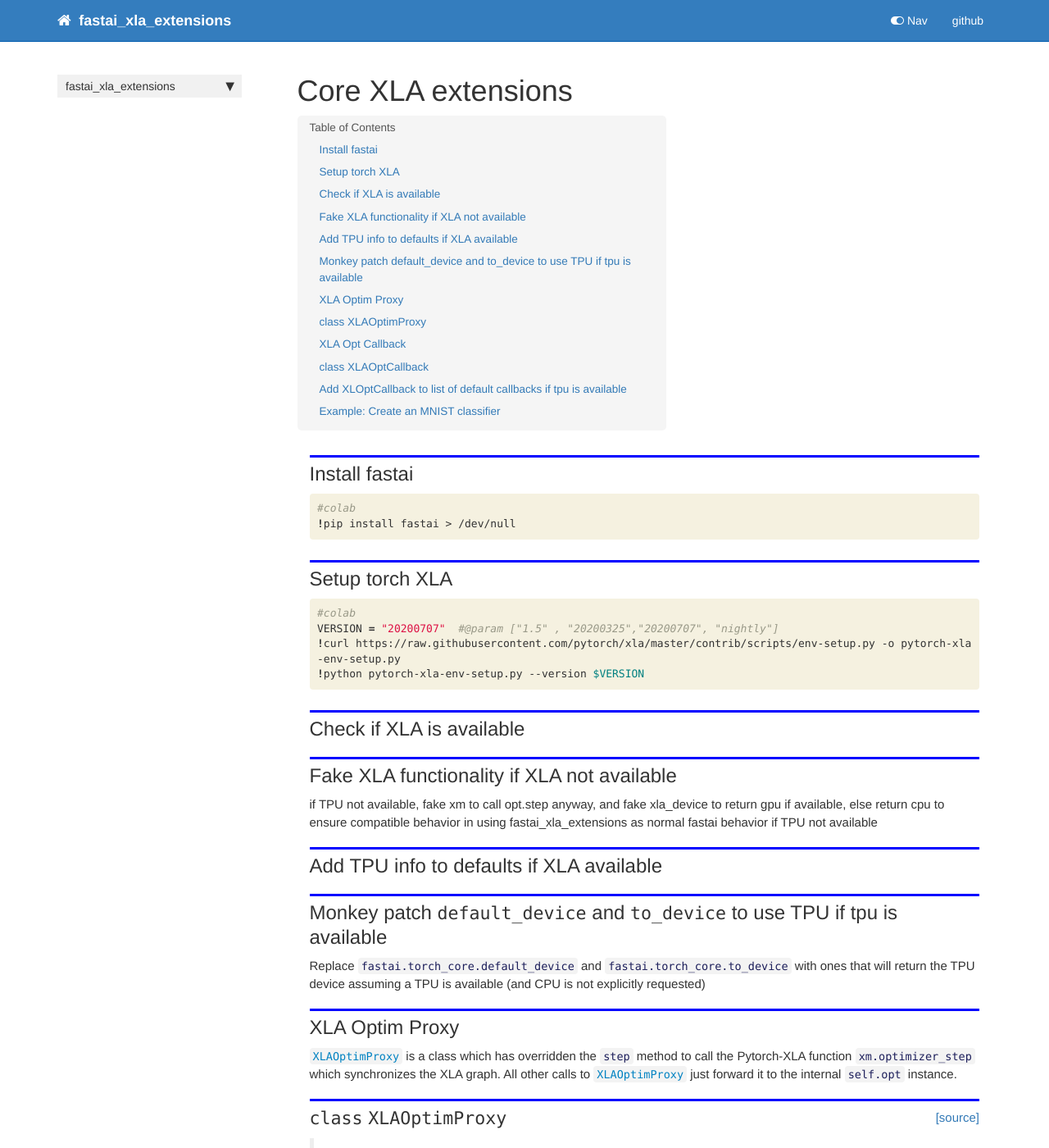
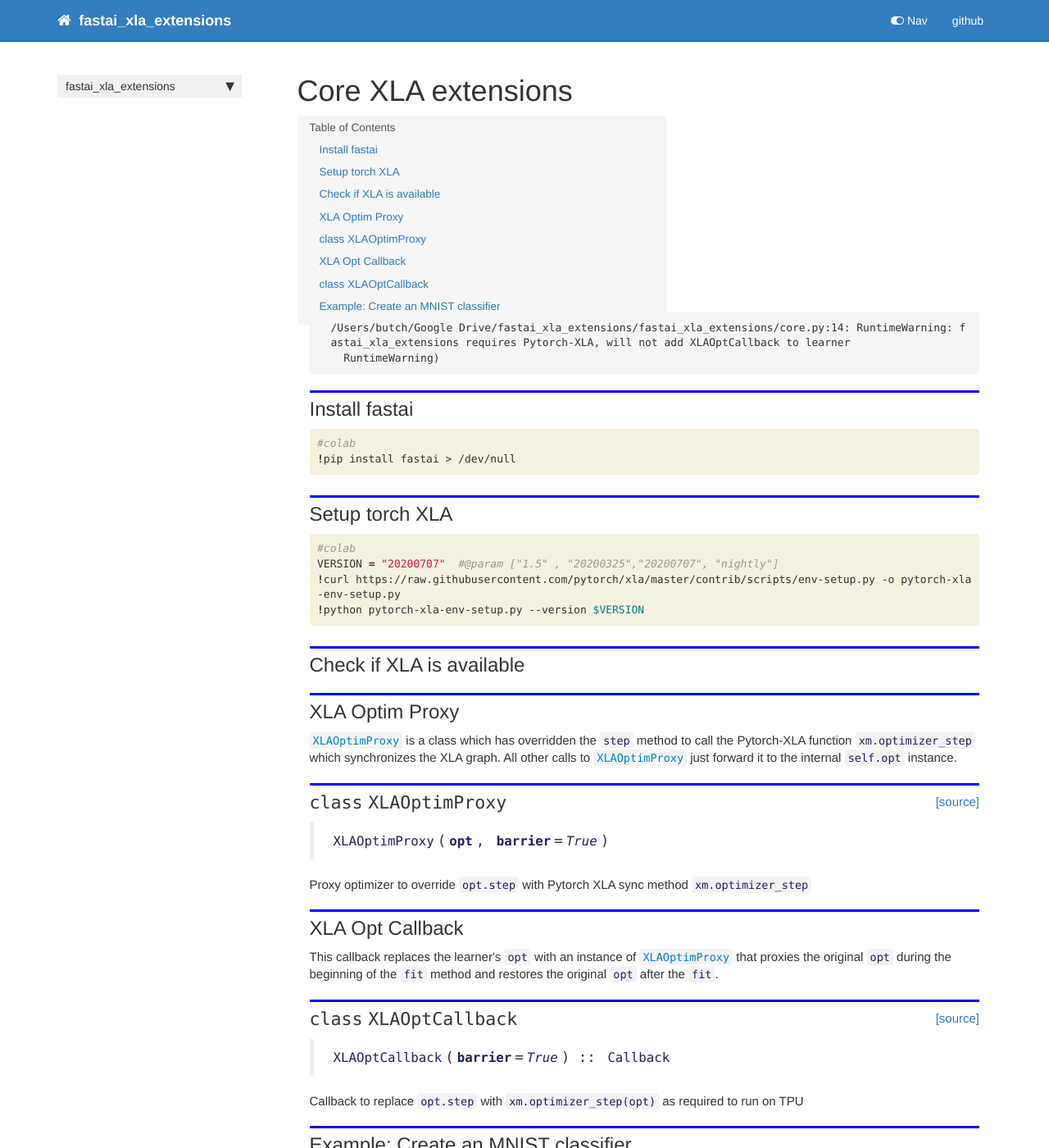
Before and after one commit to butchland/fastai_xla_extensions, a Jekyll site: the page built from docs/core.html, in a window 1280 px wide and 1400 px high. Shown: the whole window at 82% size. Built offline with Jekyll 4.4.1, drawn with Linux system fonts in a browser that asks for light colours; nearby versions of some CDN libraries; comment, search, counter and statistics services are not loaded; some of the changed text lies outside the part shown.

Commit message:
Update generated docs

```diff
--- a/docs/core.html
+++ b/docs/core.html
@@ -24,6 +24,21 @@ nb_path: "nbs/00_core.ipynb"
     {% raw %}
 
 <div class="cell border-box-sizing code_cell rendered">
+
+<div class="output_wrapper">
+<div class="output">
+
+<div class="output_area">
+
+<div class="output_subarea output_stream output_stderr output_text">
+<pre>/Users/butch/Google Drive/fastai_xla_extensions/fastai_xla_extensions/core.py:14: RuntimeWarning: fastai_xla_extensions requires Pytorch-XLA, will not add XLAOptCallback to learner
+  RuntimeWarning)
+</pre>
+</div>
+</div>
+
+</div>
+</div>
 
 </div>
     {% endraw %}
@@ -93,52 +108,6 @@ nb_path: "nbs/00_core.ipynb"
 
 <div class="cell border-box-sizing text_cell rendered"><div class="inner_cell">
 <div class="text_cell_render border-box-sizing rendered_html">
-<h2 id="Fake-XLA-functionality-if-XLA-not-available">Fake XLA functionality if XLA not available<a class="anchor-link" href="#Fake-XLA-functionality-if-XLA-not-available"> </a></h2><p>if TPU not available, fake xm to call opt.step anyway,
-and fake xla_device to return gpu if available, else return cpu
-to ensure compatible behavior in using fastai_xla_extensions as
-normal fastai behavior if TPU not available</p>
-
-</div>
-</div>
-</div>
-    {% raw %}
-
-<div class="cell border-box-sizing code_cell rendered">
-
-</div>
-    {% endraw %}
-
-<div class="cell border-box-sizing text_cell rendered"><div class="inner_cell">
-<div class="text_cell_render border-box-sizing rendered_html">
-<h2 id="Add-TPU-info-to-defaults-if-XLA-available">Add TPU info to defaults if XLA available<a class="anchor-link" href="#Add-TPU-info-to-defaults-if-XLA-available"> </a></h2>
-</div>
-</div>
-</div>
-    {% raw %}
-
-<div class="cell border-box-sizing code_cell rendered">
-
-</div>
-    {% endraw %}
-
-<div class="cell border-box-sizing text_cell rendered"><div class="inner_cell">
-<div class="text_cell_render border-box-sizing rendered_html">
-<h2 id="Monkey-patch-default_device-and-to_device-to-use-TPU-if-tpu-is-available">Monkey patch <code>default_device</code> and <code>to_device</code> to use TPU if tpu is available<a class="anchor-link" href="#Monkey-patch-default_device-and-to_device-to-use-TPU-if-tpu-is-available"> </a></h2><p>Replace <code>fastai.torch_core.default_device</code> and <code>fastai.torch_core.to_device</code>
-with ones that will return the TPU device assuming a TPU is available
-(and CPU is not explicitly requested)</p>
-
-</div>
-</div>
-</div>
-    {% raw %}
-
-<div class="cell border-box-sizing code_cell rendered">
-
-</div>
-    {% endraw %}
-
-<div class="cell border-box-sizing text_cell rendered"><div class="inner_cell">
-<div class="text_cell_render border-box-sizing rendered_html">
 <h2 id="XLA-Optim-Proxy">XLA Optim Proxy<a class="anchor-link" href="#XLA-Optim-Proxy"> </a></h2><p><a href="/fastai_xla_extensions/core#XLAOptimProxy"><code>XLAOptimProxy</code></a> is a class which has overridden the <code>step</code> method to call the Pytorch-XLA function <code>xm.optimizer_step</code> which synchronizes the XLA graph. All other calls to <a href="/fastai_xla_extensions/core#XLAOptimProxy"><code>XLAOptimProxy</code></a> just forward it to the internal <code>self.opt</code> instance.</p>
 
 </div>
@@ -162,7 +131,7 @@ with ones that will return the TPU device assuming a TPU is available
 
 
 <div class="output_markdown rendered_html output_subarea ">
-<h2 id="XLAOptimProxy" class="doc_header"><code>class</code> <code>XLAOptimProxy</code><a href="https://github.com/butchland/fastai_xla_extensions/tree/master/fastai_xla_extensions/core.py#L57" class="source_link" style="float:right">[source]</a></h2><blockquote><p><code>XLAOptimProxy</code>(<strong><code>opt</code></strong>, <strong><code>barrier</code></strong>=<em><code>True</code></em>)</p>
+<h2 id="XLAOptimProxy" class="doc_header"><code>class</code> <code>XLAOptimProxy</code><a href="https://github.com/butchland/fastai_xla_extensions/tree/master/fastai_xla_extensions/core.py#L17" class="source_link" style="float:right">[source]</a></h2><blockquote><p><code>XLAOptimProxy</code>(<strong><code>opt</code></strong>, <strong><code>barrier</code></strong>=<em><code>True</code></em>)</p>
 </blockquote>
 <p>Proxy optimizer to override <code>opt.step</code> with Pytorch XLA sync method <code>xm.optimizer_step</code></p>
 
@@ -215,12 +184,6 @@ with ones that will return the TPU device assuming a TPU is available
 </div>
     {% endraw %}
 
-<div class="cell border-box-sizing text_cell rendered"><div class="inner_cell">
-<div class="text_cell_render border-box-sizing rendered_html">
-<h2 id="Add-XLOptCallback-to-list-of-default-callbacks-if-tpu-is-available">Add XLOptCallback to list of default callbacks if tpu is available<a class="anchor-link" href="#Add-XLOptCallback-to-list-of-default-callbacks-if-tpu-is-available"> </a></h2>
-</div>
-</div>
-</div>
     {% raw %}
 
 <div class="cell border-box-sizing code_cell rendered">
```
Also changed, not shown: docs/index.html (+15 -0 lines).
